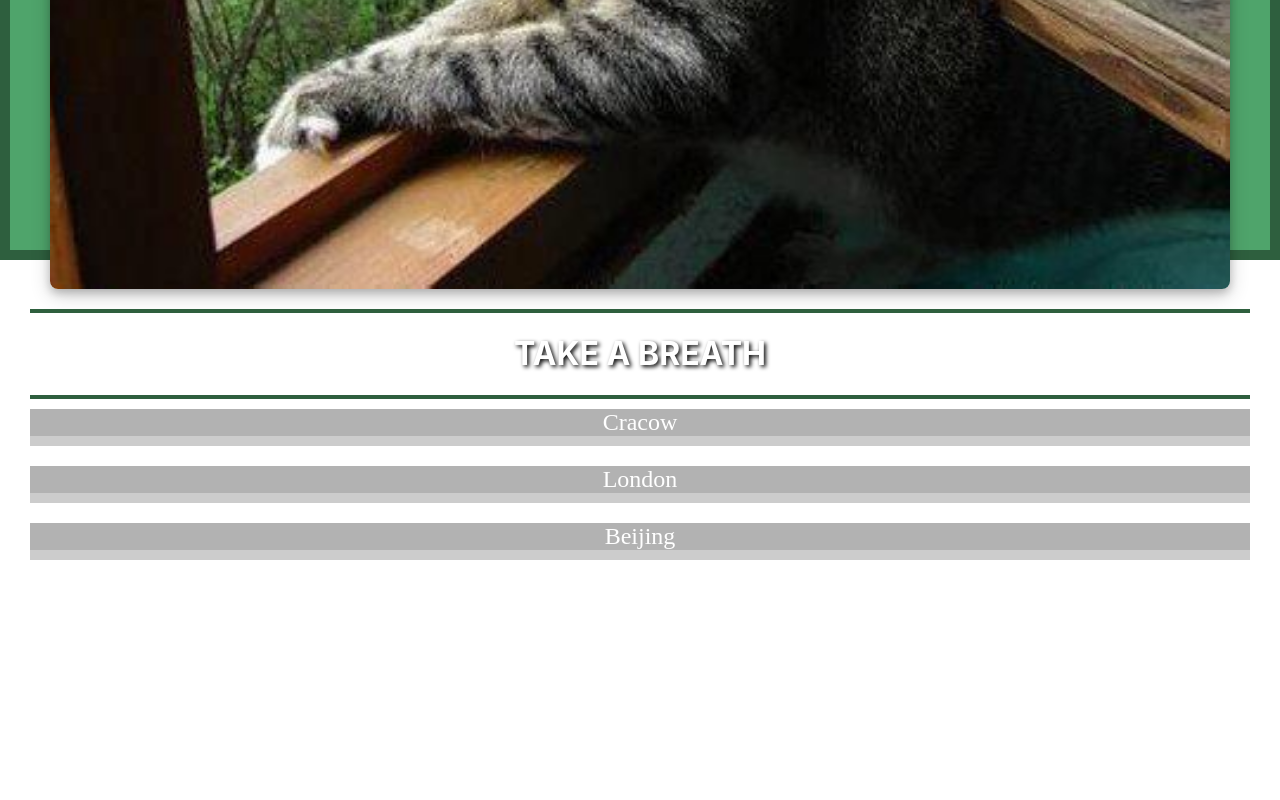
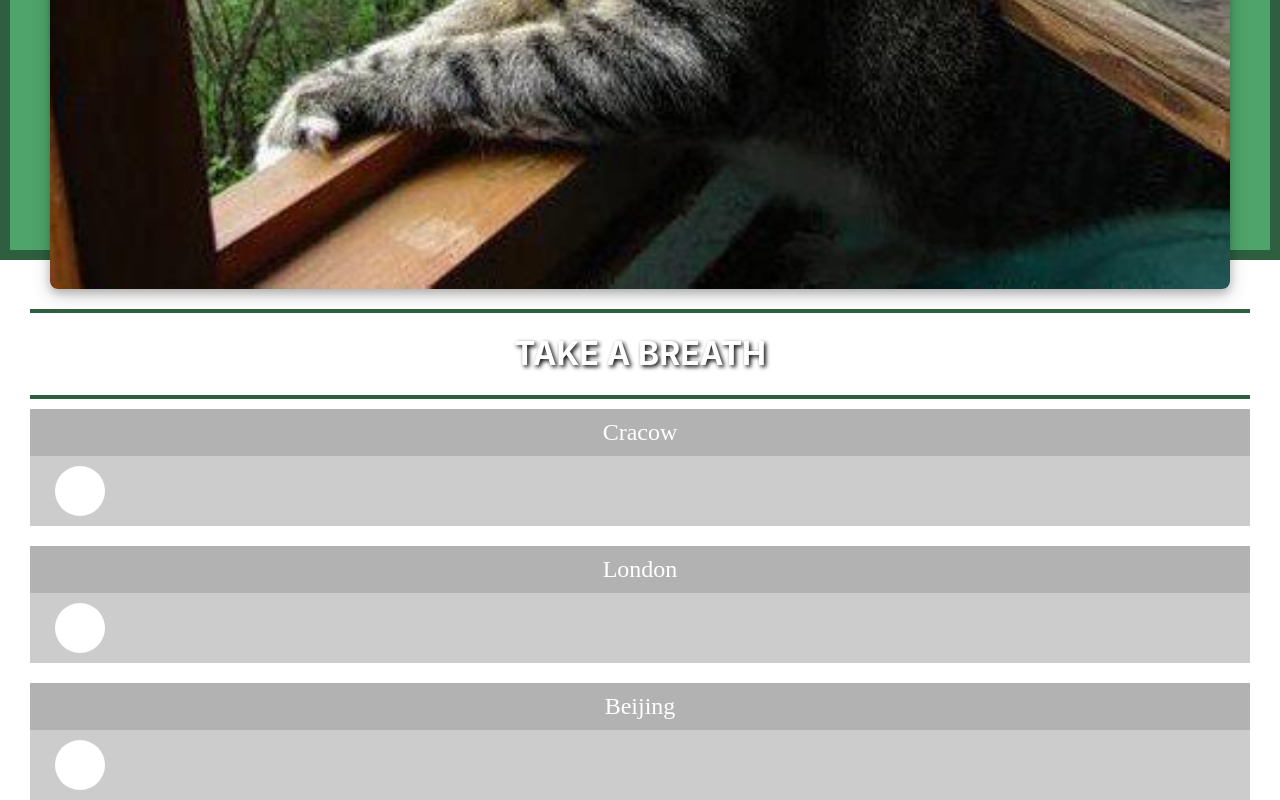
Before and after one commit to lukw34/take-a-breath, a React (Create React App) app: page / in a window 1280 px wide. Shown: the part 600-1400 px from the top of the page. Before the commit the page ends 1160 px from the top, so only its background shows below. Built offline with nearby package versions, Linux system fonts and the light colour scheme; no server answers.

Commit message:
3 files modified

```diff
--- a/src/AirQualityContainer.jsx
+++ b/src/AirQualityContainer.jsx
@@ -0,0 +1 @@
+import React from 'react';
--- a/src/AirQualityWidget.jsx
+++ b/src/AirQualityWidget.jsx
@@ -15,8 +15,8 @@ const AirQualityWidget = ({ city }) => {
     <div className="air-quality-container">
       <div className="air-quality-city" >{city}</div>
       <div className="air-quality-info-container">
-        <div>{airData.aqi}</div>
-        <div>{airData.quality}</div>
+        <div className="air-quality-aqi">{airData.aqi}</div>
+        <div className="air-quality-label">{airData.quality}</div>
       </div>
     </div>
   );
--- a/src/styles/airQualityWidget.css
+++ b/src/styles/airQualityWidget.css
@@ -3,22 +3,37 @@
 }
 
 .air-quality-city {
-    font-family: 'Shrikhand', cursive;
     font-size: 1.5em;
     color: white;
     background: rgba(0,0,0,0.3);
     text-align: center;
+    padding: 10px;
   }
 
 .air-quality-info-container {
     display: flex;
-    justify-content: space-around;
+    align-items: center;
     text-transform: uppercase;
     font-weight: bold;
-    font-size: 1em;
     color: white;
     background: rgba(0,0,0,0.2);
     text-align: center;
     padding: 5px;
+}
+
+.air-quality-aqi {
+    color: black;
+    background-color: white;
+    width: 50px;
+    height: 50px;
+    border-radius: 25px;
+    display: flex;
+    align-items: center;
+    justify-content: center;
+    margin: 5px 20px;
+}
+
+.air-quality-label {
+  font-size: 1em;
 
 }
```
